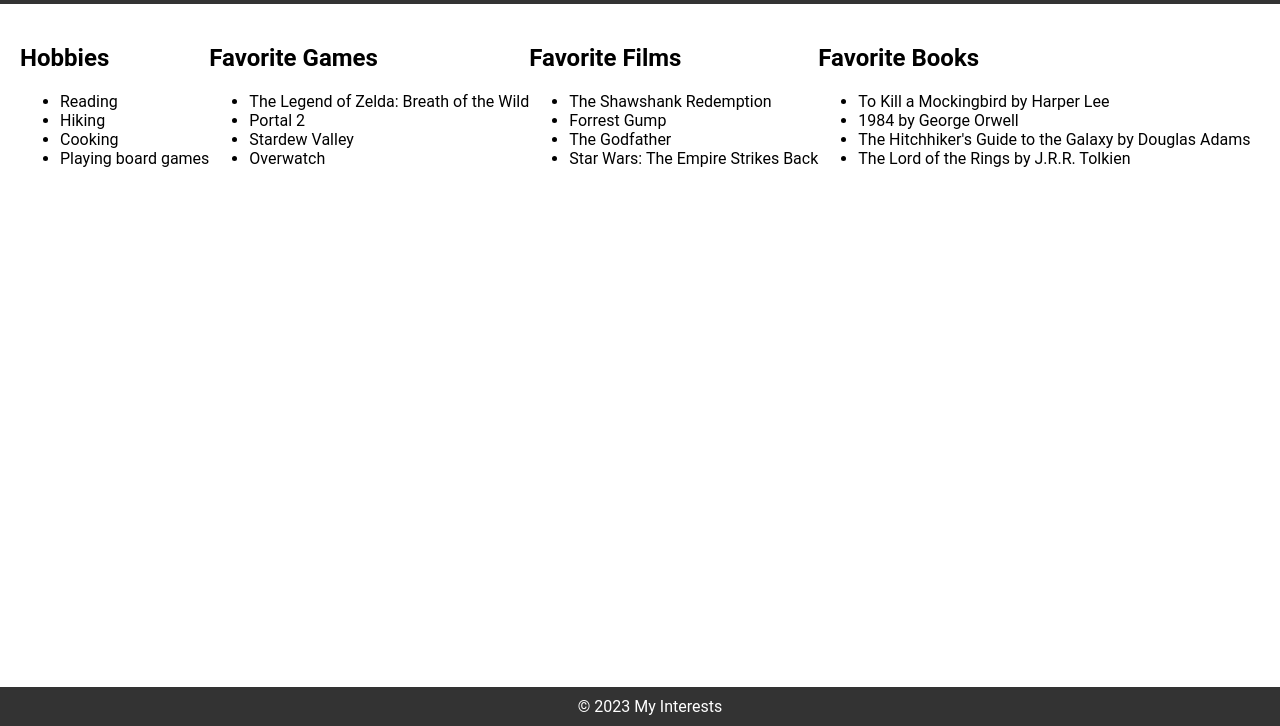
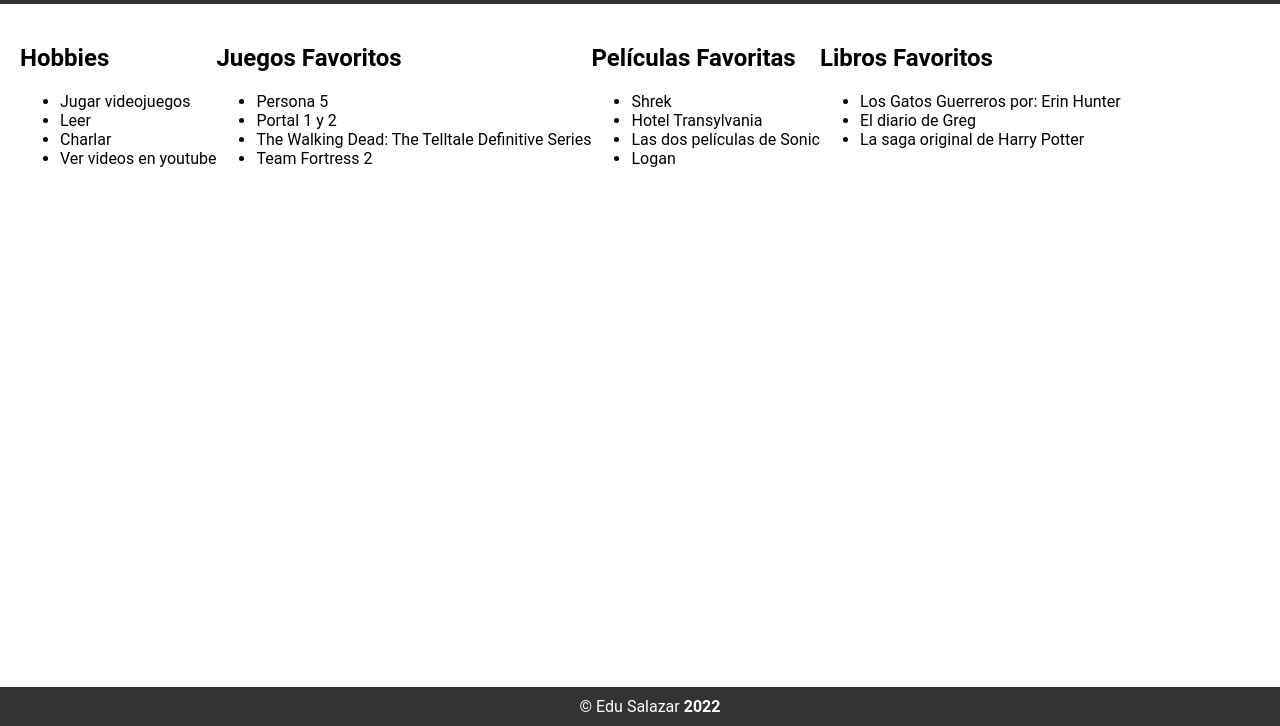
Before and after one commit to edsbru/edsbru.github.io, a plain HTML site: page hobbies.html in a window 1280 px wide. Shown: the part 74-800 px from the top of the page. Drawn offline with Linux system fonts and the light colour scheme.

Commit message:
Proyecto mas done que Alcapone

```diff
--- a/hobbies.html
+++ b/hobbies.html
@@ -1,12 +1,12 @@
 <!DOCTYPE html>
 <html>
   <head>
-    <title>My Interests</title>
+    <title>¿Que me interesa?</title>
     <link rel="stylesheet" href="base.css">
   </head>
   <body>
     <header>
-      <h1>My Interests</h1>
+        <h1>¿Que me interesa?</h1>
       <nav>
         <ul id="main-menu">
         <li id="menu-presentation"><a href="index.html">Presentación</a></li>
@@ -21,42 +21,41 @@
       <section>
         <h2>Hobbies</h2>
         <ul>
-          <li>Reading</li>
-          <li>Hiking</li>
-          <li>Cooking</li>
-          <li>Playing board games</li>
+          <li>Jugar videojuegos</li>
+          <li>Leer</li>
+          <li>Charlar</li>
+          <li>Ver videos en youtube</li>
         </ul>
       </section>
       <section>
-        <h2>Favorite Games</h2>
+        <h2>Juegos Favoritos</h2>
         <ul>
-          <li>The Legend of Zelda: Breath of the Wild</li>
-          <li>Portal 2</li>
-          <li>Stardew Valley</li>
-          <li>Overwatch</li>
+          <li>Persona 5</li>
+          <li>Portal 1 y 2</li>
+          <li>The Walking Dead: The Telltale Definitive Series</li>
+          <li>Team Fortress 2</li>
         </ul>
       </section>
       <section>
-        <h2>Favorite Films</h2>
+        <h2>Películas Favoritas</h2>
         <ul>
-          <li>The Shawshank Redemption</li>
-          <li>Forrest Gump</li>
-          <li>The Godfather</li>
-          <li>Star Wars: The Empire Strikes Back</li>
+          <li>Shrek</li>
+          <li>Hotel Transylvania</li>
+          <li>Las dos películas de Sonic</li>
+          <li>Logan</li>
         </ul>
       </section>
       <section>
-        <h2>Favorite Books</h2>
+        <h2>Libros Favoritos</h2>
         <ul>
-          <li>To Kill a Mockingbird by Harper Lee</li>
-          <li>1984 by George Orwell</li>
-          <li>The Hitchhiker's Guide to the Galaxy by Douglas Adams</li>
-          <li>The Lord of the Rings by J.R.R. Tolkien</li>
+          <li>Los Gatos Guerreros por: Erin Hunter</li>
+          <li>El diario de Greg</li>
+          <li>La saga original de Harry Potter</li>
         </ul>
       </section>
     </main>
     <footer>
-      <p>© 2023 My Interests</p>
+        <p>© Edu Salazar <span id="footer-year">2022</span></p>
     </footer>
   </body>
 </html>
```
Also changed, not shown: contact.html (+3 -3 lines), game.html (+2 -3 lines), index.html (+5 -9 lines), resources/Foto mia.jpg (added), resources/foto-profesional.jpg (deleted).
